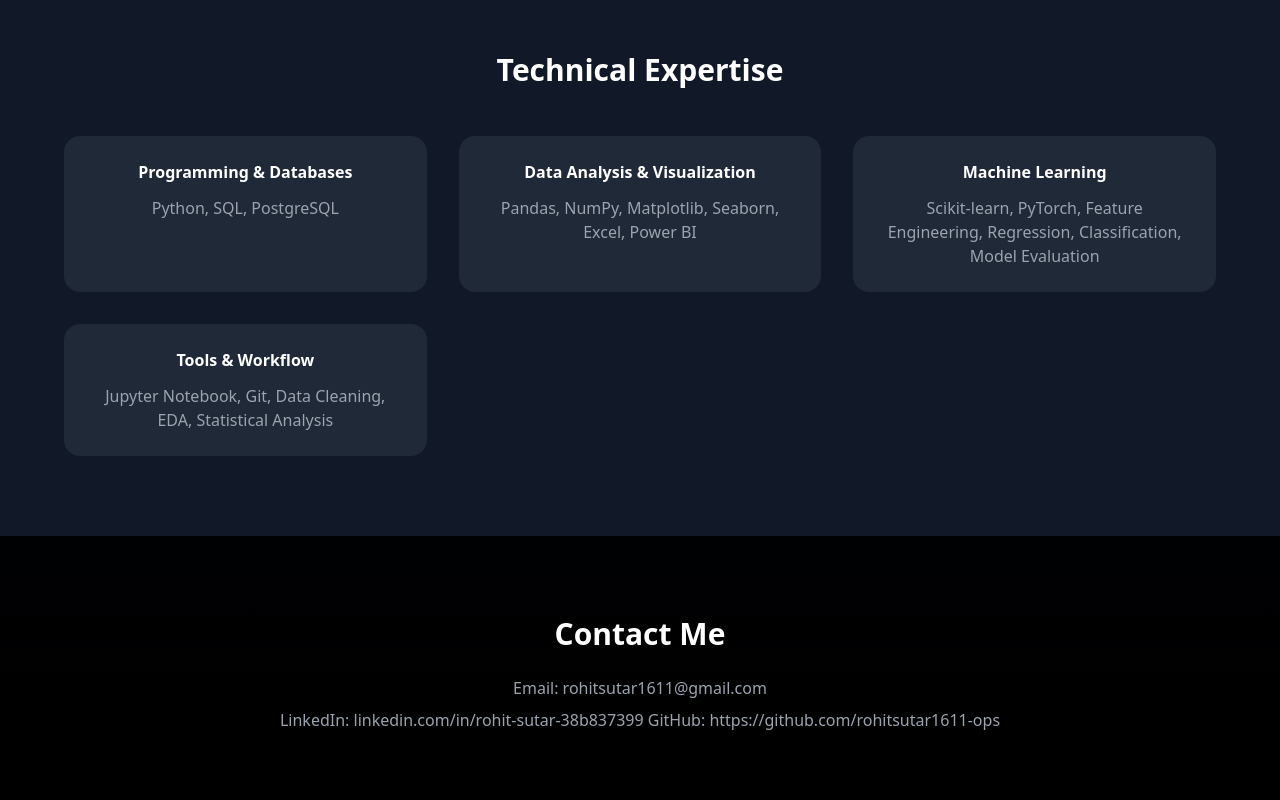
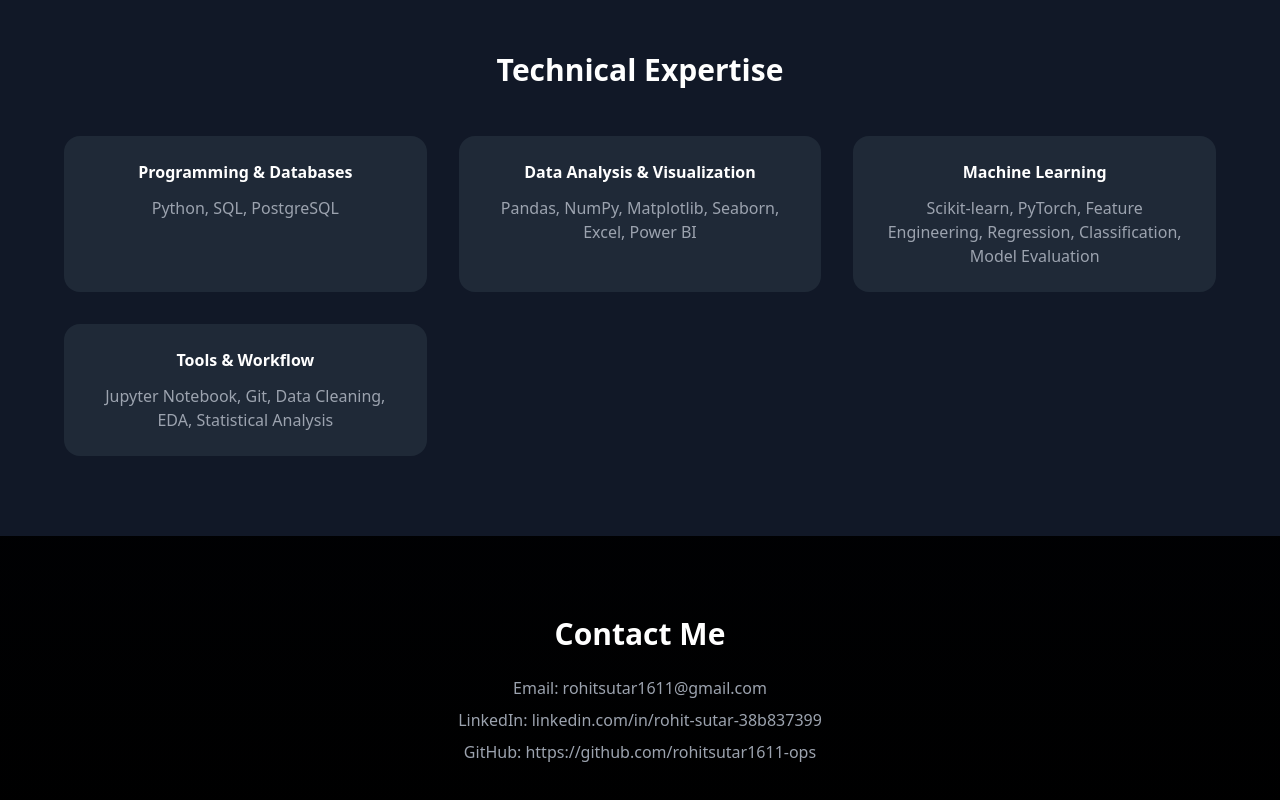
Before and after one commit to rohitsutar1611-ops/portfolio-frontend, a Next.js app: page / in a window 1280 px wide. Shown: the part 1178-1978 px from the top of the page. Built offline with nearby package versions, Linux system fonts and the light colour scheme.

Commit message:
some hero chenges

```diff
--- a/src/app/page.tsx
+++ b/src/app/page.tsx
@@ -126,6 +126,8 @@
         </p>
         <p className="text-gray-400 mt-2">
           LinkedIn: linkedin.com/in/rohit-sutar-38b837399
+        </p>
+        <p className="text-gray-400 mt-2">
           GitHub: https://github.com/rohitsutar1611-ops
         </p>
       </section>
```
